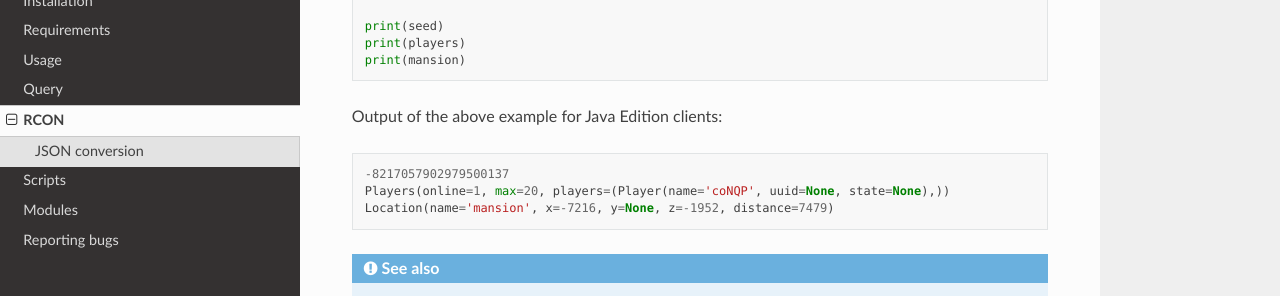
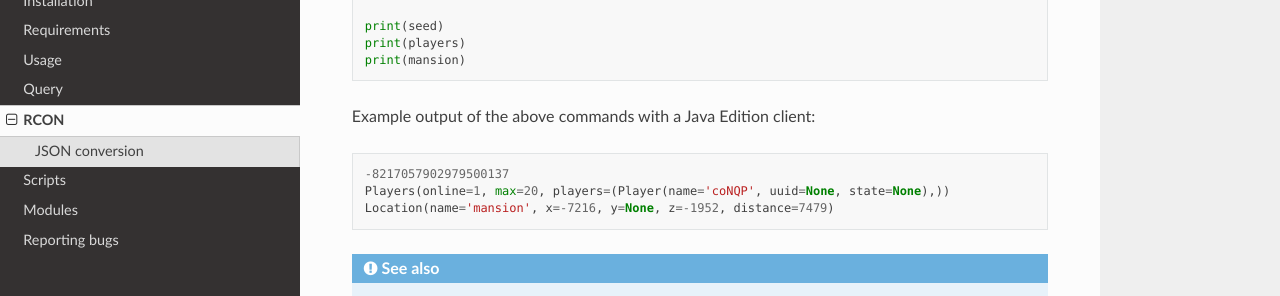
Before and after one commit to conqp/mcipc, a Sphinx documentation site: the page built from docs/source/rcon.rst, in a window 1280 px wide and 900 px high, scrolled down 501 px. Shown: the part 151-447 px from the top of the window. Built offline with Sphinx 7.4.7 and the Read the Docs theme 2.0.0, drawn with Linux system fonts in a browser that asks for light colours; pages that are not in the unit, such as notebooks, are missing from menus.

Commit message:
Updated documentation.

```diff
--- a/docs/source/rcon.rst
+++ b/docs/source/rcon.rst
@@ -29,7 +29,7 @@ The following example assumes a server running on :code:`127.0.0.1` and on the R
 	print(players)
 	print(mansion)
 
-Output of the above example for Java Edition clients:
+Example output of the above commands with a Java Edition client:
 
 .. code-block:: python
 
```
Also changed, not shown: README.md (+1 -1 lines).
